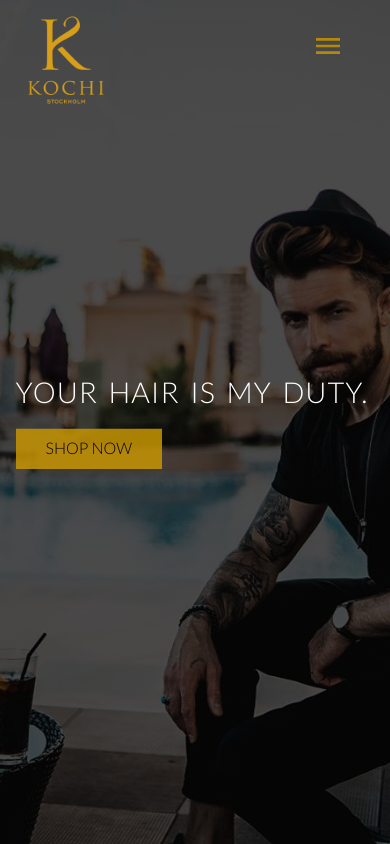
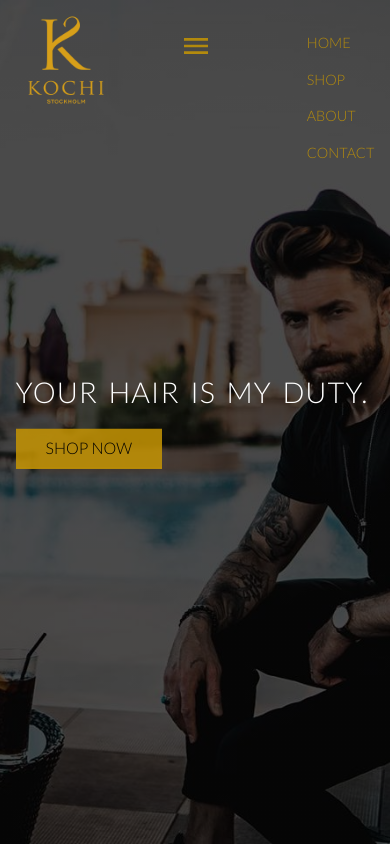
Before and after one commit to diyarfaraj/kochi-stockholm, a website: page index.html in a window 390 px wide. Both pictures are taken after a click on the link 328 px from the left and 47 px from the top of the page. Shown: the top 844 px of the page. Drawn offline with nearby package versions, Linux system fonts and the light colour scheme.

Commit message:
toggle hamberger menu

```diff
--- a/css/queries.css
+++ b/css/queries.css
@@ -91,10 +91,19 @@
   }
 
   .main-nav {
-    float: left;
+    float: right;
+    margin-top: 25px;
+    margin-left: 25px;
   }
   .main-nav li {
     display: block;
+  }
+
+  .main-nav li a:link,
+  .main-nav li a:visited {
+    border:0;
+    display: block;
+    padding: 10px 0;
   }
   .mobile-nav-icon {
     display: inline-block;
--- a/index.html
+++ b/index.html
@@ -36,7 +36,7 @@
             <li><a href="#section-form">Contact</a></li>
           </ul>
 
-          <a class="mobile-nav-icon"><ion-icon class="hamburger" name="menu"></ion-icon></a>
+          <a class="mobile-nav-icon js--nav-icon"><ion-icon class="hamburger" name="menu"></ion-icon></a>
         </div>
       </nav>
       <div class="hero-text-box">
--- a/script.js
+++ b/script.js
@@ -53,4 +53,12 @@ $(document).ready(function() {
       offset: "50%"
     }
   );
+
+  /* MObile navigation */
+
+  $('.js--nav-icon').click(function() {
+    $('.main-nav').slideToggle(500);
+    //add   <ion-icon name="close"></ion-icon>
+
+  })
 });
```
